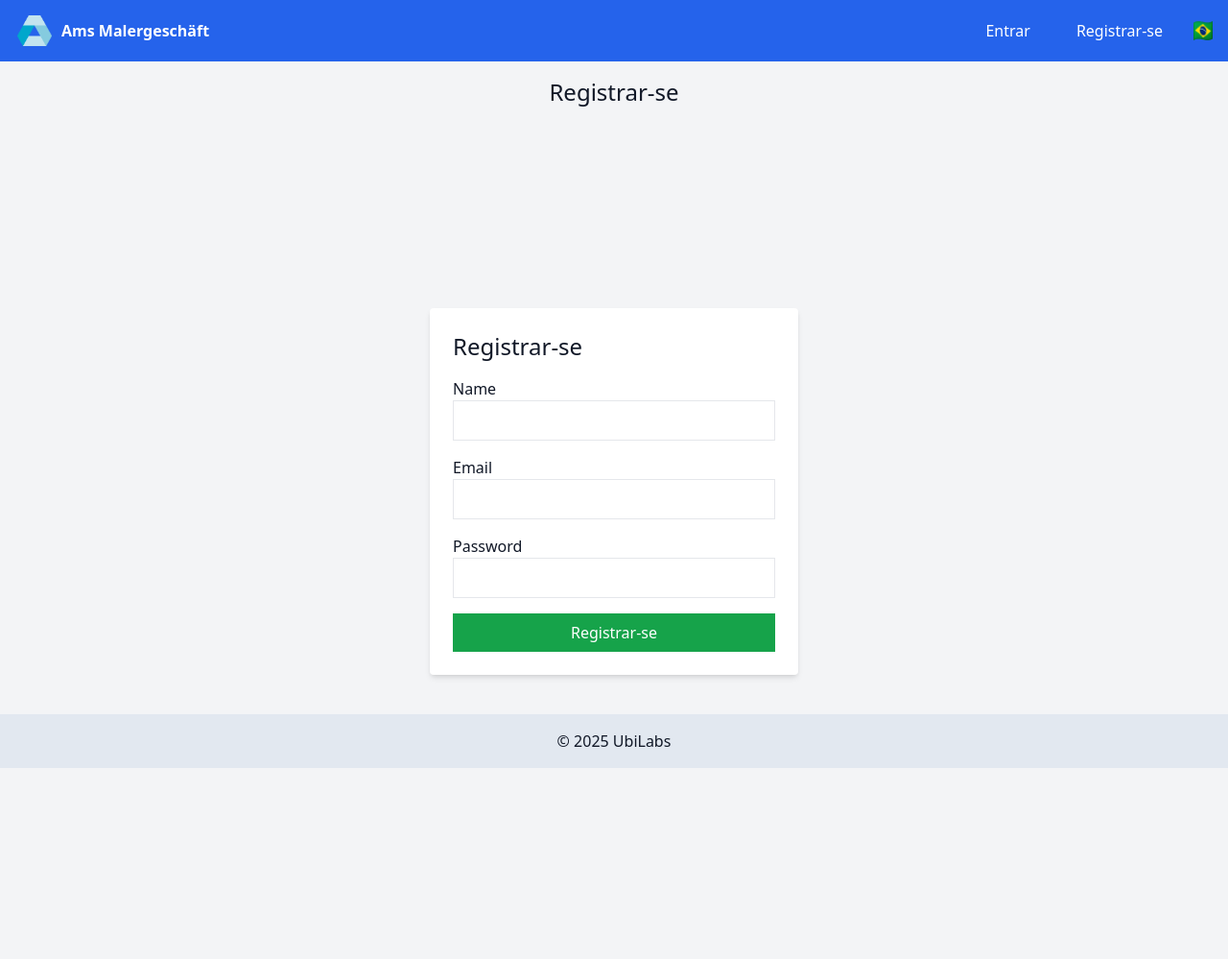
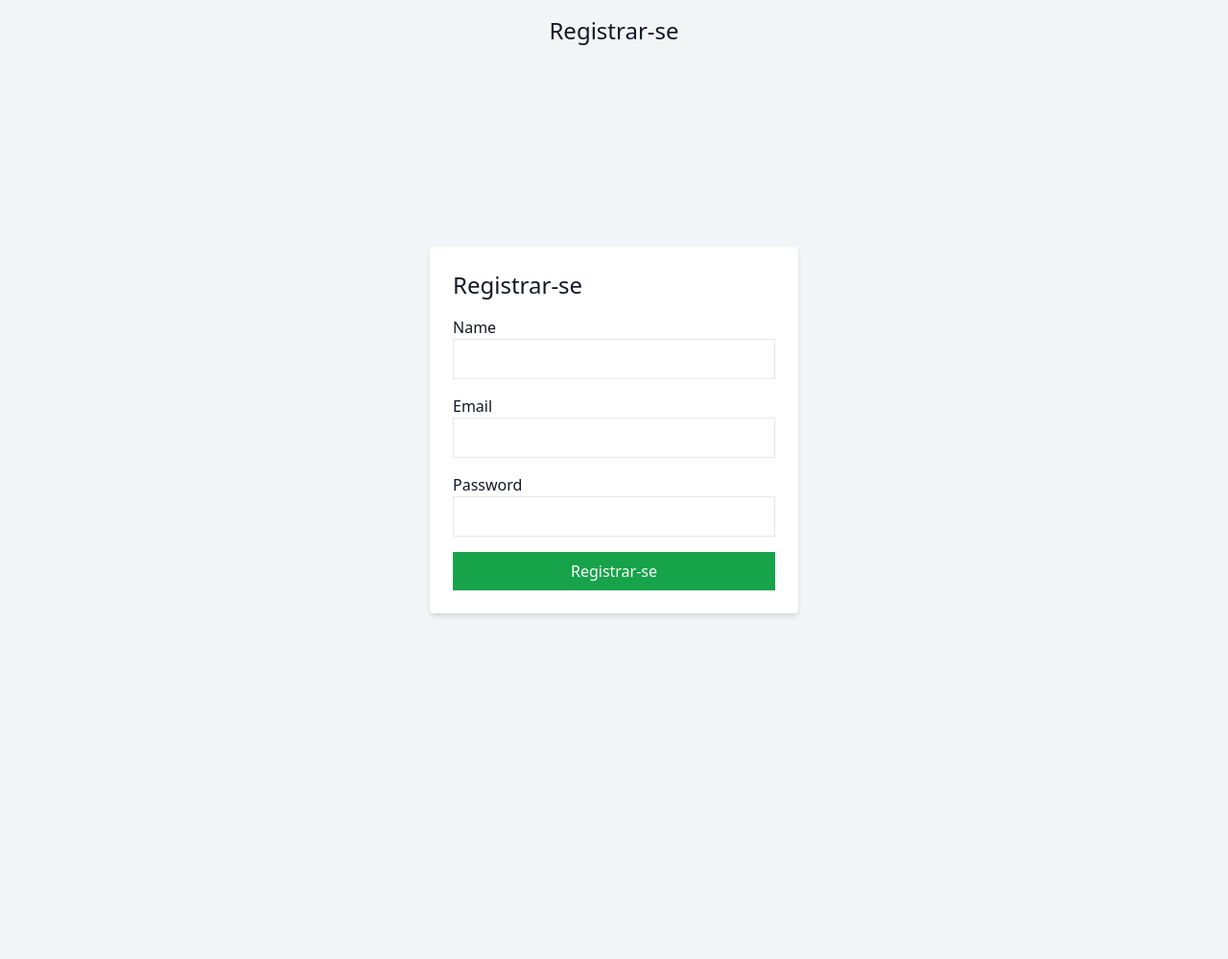
Before and after one commit to PabloResende/ams-malergeschaft, a PHP site: page /ams-malergeschaft/app/views/auth/register.php in a window 1280 px wide. Shown: the top 999 px of the page at 96% size. After the commit the page ends 642 px from the top, so only its background shows below. Run offline with PHP 8.4, Linux system fonts and the light colour scheme; some libraries are stand-ins or nearby versions.

Commit message:
nova template

```diff
--- a/app/views/auth/login.php
+++ b/app/views/auth/login.php
@@ -30,5 +30,3 @@
     </div>
 </body>
 </html>
-
-<?php require __DIR__ . '/../layout/footer.php'; ?>
--- a/app/views/auth/register.php
+++ b/app/views/auth/register.php
@@ -31,5 +31,3 @@
     </div>
 </body>
 </html>
-
-<?php require __DIR__ . '/../layout/footer.php'; ?>
--- a/app/views/dashboard/index.php
+++ b/app/views/dashboard/index.php
@@ -6,5 +6,3 @@
     <?= $langText['dashboard'] ?>
     <p class="mt-4"></p>
 </div>
-
-<?php require __DIR__ . '/../layout/footer.php'; ?>
--- a/app/views/layout/footer.php
+++ /dev/null
@@ -1,33 +0,0 @@
-<!DOCTYPE html>
-<html lang="pt-br">
-<head>
-    <style>
-        html, body {
-            height: 100%;
-            margin: 0;
-        }
-
-        .content {
-            min-height: 100%;
-            padding-bottom: 50px;
-        }
-
-        footer {
-            position: fixed;
-            bottom: 0;
-            width: 100%;
-            text-align: center;
-            background-color: #e2e8f0;
-            padding: 1rem;
-        }
-    </style>
-</head>
-<body>
-    <div class="content">
-    </div>
-
-    <footer>
-        &copy; <?php echo date('Y'); ?> UbiLabs
-    </footer>
-</body>
-</html>
--- a/app/views/layout/header.php
+++ b/app/views/layout/header.php
@@ -1,5 +1,5 @@
 <?php
-// Garante que a sessão só será iniciada se ainda não estiver ativa
+// Inicia a sessão se ainda não estiver ativa
 if (session_status() === PHP_SESSION_NONE) {
     session_start();
 }
@@ -18,6 +18,10 @@ $flags = [
 
 // Verifica se a linguagem existe no array antes de definir a bandeira
 $currentFlag = isset($flags[$lang]) ? '<img src="' . $flags[$lang]['flag'] . '" class="w-5 h-5 object-fit">' : '🌎';
+
+// Verifica se o usuário está logado e se a página atual é login ou register
+$isLoggedIn = isset($_SESSION['user']);
+$isLoginOrRegisterPage = strpos($_SERVER['REQUEST_URI'], 'login') !== false || strpos($_SERVER['REQUEST_URI'], 'register') !== false;
 ?>
 
 <!DOCTYPE html>
@@ -27,33 +31,39 @@ $currentFlag = isset($flags[$lang]) ? '<img src="' . $flags[$lang]['flag'] . '"
     <meta name="viewport" content="width=device-width, initial-scale=1.0">
     <title>Ams Malergeschäft</title>
     <script src="https://cdn.tailwindcss.com"></script>
-    <head>
     <link rel="icon" href="/ams-malergeschaft/public/assets/logo/ams-malergeschaft_icon.png" type="image/png">
 </head>
-
-</head>
-<body class="bg-gray-100 text-gray-900">
-    <nav class="bg-blue-600 p-4 text-white flex justify-between items-center">
-    <a href="/ams-malergeschaft/public/" class="font-bold flex items-center space-x-2">
-    <img src="/ams-malergeschaft/public/assets/logo/ams-malergeschaft_icon.png" alt="Ams Malergeschäft Logo" class="h-8 w-10 h-10 object-contain mt-0 p-0 ">
+<body class="bg-gray-100 text-gray-900 flex flex-col min-h-screen">
+    <?php if (!$isLoginOrRegisterPage && $isLoggedIn): ?>
+        <div class="flex">
+            <!-- Sidebar (Navbar Lateral) -->
+            <nav class="bg-white w-64 p-4 text-gray-800 fixed top-0 bottom-0 left-0 flex flex-col shadow-lg">
+                <a href="/ams-malergeschaft/public/" class="font-bold flex items-center space-x-2 mb-8">
+                    <img src="/ams-malergeschaft/public/assets/logo/ams-malergeschaft_icon.png" alt="Ams Malergeschäft Logo" class="h-8 w-10 object-contain">
                     <span>Ams Malergeschäft</span>
                 </a>
-
-        <div class="flex items-center gap-4">
-            <?php if (isset($_SESSION['user'])): ?>
-                <a href="/ams-malergeschaft/public/profile" class="px-4"><?= $langText['profile'] ?></a>
-                <a href="/ams-malergeschaft/public/logout" class="px-4"><?= $langText['logout'] ?></a>
-            <?php else: ?>
-                <a href="/ams-malergeschaft/public/login" class="px-4"><?= $langText['login'] ?></a>
-                <a href="/ams-malergeschaft/public/register" class="px-4"><?= $langText['register'] ?></a>
-            <?php endif; ?>
+                <div class="flex flex-col space-y-4 mb-auto text-lg font-semibold">
+                    <a href="/ams-malergeschaft/public/profile" class="px-4 py-2 hover:bg-gray-200 rounded flex items-center space-x-2">
+                        <!-- SVG Icon for Profile -->
+                        <svg class="w-5 h-5" xmlns="http://www.w3.org/2000/svg" viewBox="0 0 20 20" fill="currentColor" aria-hidden="true">
+                            <path d="M10 9a3 3 0 100-6 3 3 0 000 6zM2 17a7 7 0 0114 0H2z" />
+                        </svg>
+                        <span><?= $langText['profile'] ?></span>
+                    </a>
+                    <a href="/ams-malergeschaft/public/logout" class="px-4 py-2 hover:bg-gray-200 rounded flex items-center space-x-2">
+                        <!-- SVG Icon for Logout -->
+                        <svg class="w-5 h-5" xmlns="http://www.w3.org/2000/svg" viewBox="0 0 20 20" fill="currentColor" aria-hidden="true">
+                            <path fill-rule="evenodd" d="M10 18a8 8 0 100-16 8 8 0 000 16zm.293-7.707a1 1 0 011.414 0L15 12.586l-3.293 3.293a1 1 0 01-1.414-1.414L12.586 13H5a1 1 0 110-2h7.586l-2.293-2.293a1 1 0 010-1.414z" clip-rule="evenodd" />
+                        </svg>
+                        <span><?= $langText['logout'] ?></span>
+                    </a>
+                </div>
 
                 <!-- Language Selector -->
-            <div class="relative group">
-                <button id="language-button" class="flex items-center gap-2 bg-blue-600 text-gray-900">
+                <div class="relative group mt-auto">
+                    <button id="language-button" class="flex items-center gap-2 bg-white text-gray-900">
                         <?= $currentFlag ?>
                     </button>
-
                     <div id="language-menu" class="absolute right-0 mt-2 w-40 bg-white rounded-md shadow-lg border border-gray-300 hidden">
                         <?php foreach ($flags as $code => $flag): ?>
                             <a href="?lang=<?= htmlspecialchars($code) ?>" class="flex px-2 py-1 text-gray-800 hover:bg-gray-100">
@@ -63,8 +73,19 @@ $currentFlag = isset($flags[$lang]) ? '<img src="' . $flags[$lang]['flag'] . '"
                         <?php endforeach; ?>
                     </div>
                 </div>
+
+                <!-- Copyright at the bottom of the sidebar -->
+                <div class="mt-auto text-center text-sm">
+                    &copy; <?php echo date('Y'); ?> MVP tailwind
                 </div>
             </nav>
+
+            <!-- Área principal para páginas autenticadas -->
+            <div class="flex-1 ml-64 p-8">
+                <!-- Conteúdo da página -->
+            </div>
+        </div>
+    <?php endif; ?>
 
     <script>
         const langButton = document.getElementById("language-button");
@@ -81,3 +102,5 @@ $currentFlag = isset($flags[$lang]) ? '<img src="' . $flags[$lang]['flag'] . '"
             }
         });
     </script>
+</body>
+</html>
--- a/app/views/profile/profile.php
+++ b/app/views/profile/profile.php
@@ -55,5 +55,3 @@ document.addEventListener("DOMContentLoaded", function() {
     });
 });
 </script>
-
-<?php require __DIR__ . '/../layout/footer.php'; ?>
```
Lines whose indentation alone changed are shown as unchanged.
